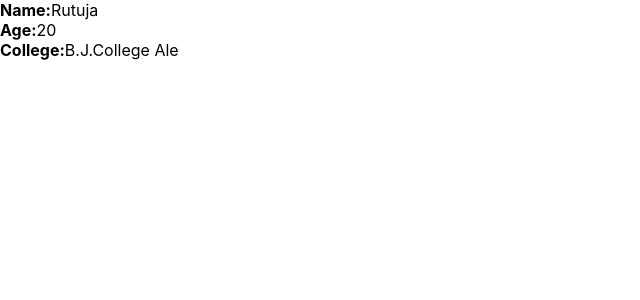
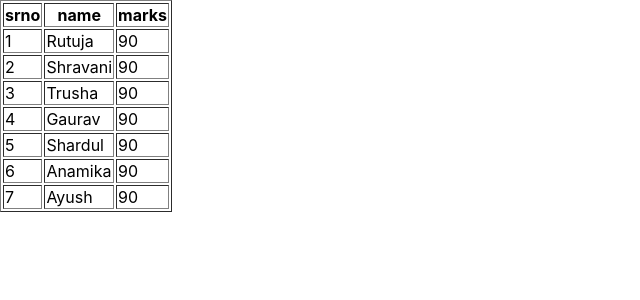
Before and after one commit to rutujadate/third-project, a React (Create React App) app: page / in a window 1280 px wide. Shown: the top 300 px of the page, without its empty margins (0-640 px from the left). Built offline with nearby package versions, Linux system fonts and the light colour scheme.

Commit message:
Student information display in table

```diff
--- a/src/App.js
+++ b/src/App.js
@@ -2,18 +2,33 @@
 import './App.css';
 
 function App() {
-  const object={
-    Name:'Rutuja',
-    Age:20,
-    College:'B.J.College Ale'
+  const student = [
+    { srno: 1, name: 'Rutuja', marks: 90 },
+    { srno: 2, name: 'Shravani', marks: 90 },
+    { srno: 3, name: 'Trusha', marks: 90 },
+    { srno: 4, name: 'Gaurav', marks: 90 },
+    { srno: 5, name: 'Shardul', marks: 90 },
+    { srno: 6, name: 'Anamika', marks: 90 },
+    { srno: 7, name: 'Ayush', marks: 90 },
 
-  }
+  ]
   return (
-    <div>
-      <div><strong>Name:</strong>{object.Name}</div>
-      <div><strong>Age:</strong>{object.Age}</div>
-      <div><strong>College:</strong>{object.College}</div>
-    </div>
+    <table border='1'>
+      <tr>
+        <th>srno</th>
+        <th>name</th>
+        <th>marks</th>
+      </tr>
+      {student.map((singleElement) => {
+        return <tr>
+          <td>{singleElement.srno}</td>
+          <td>{singleElement.name}</td>
+          <td>{singleElement.marks}</td>
+        </tr>
+
+
+  })}
+    </table>
   );
 }
 
```
